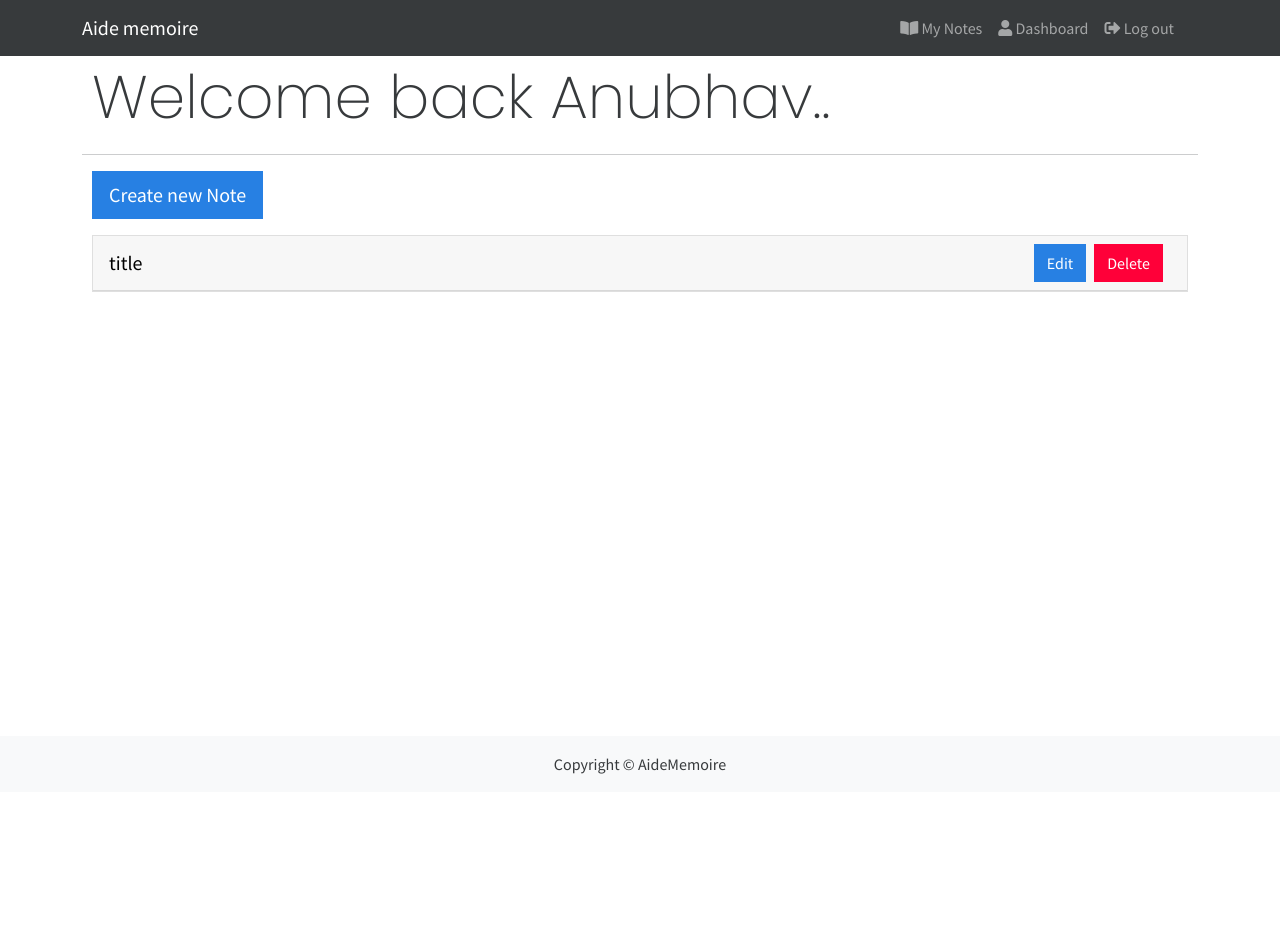
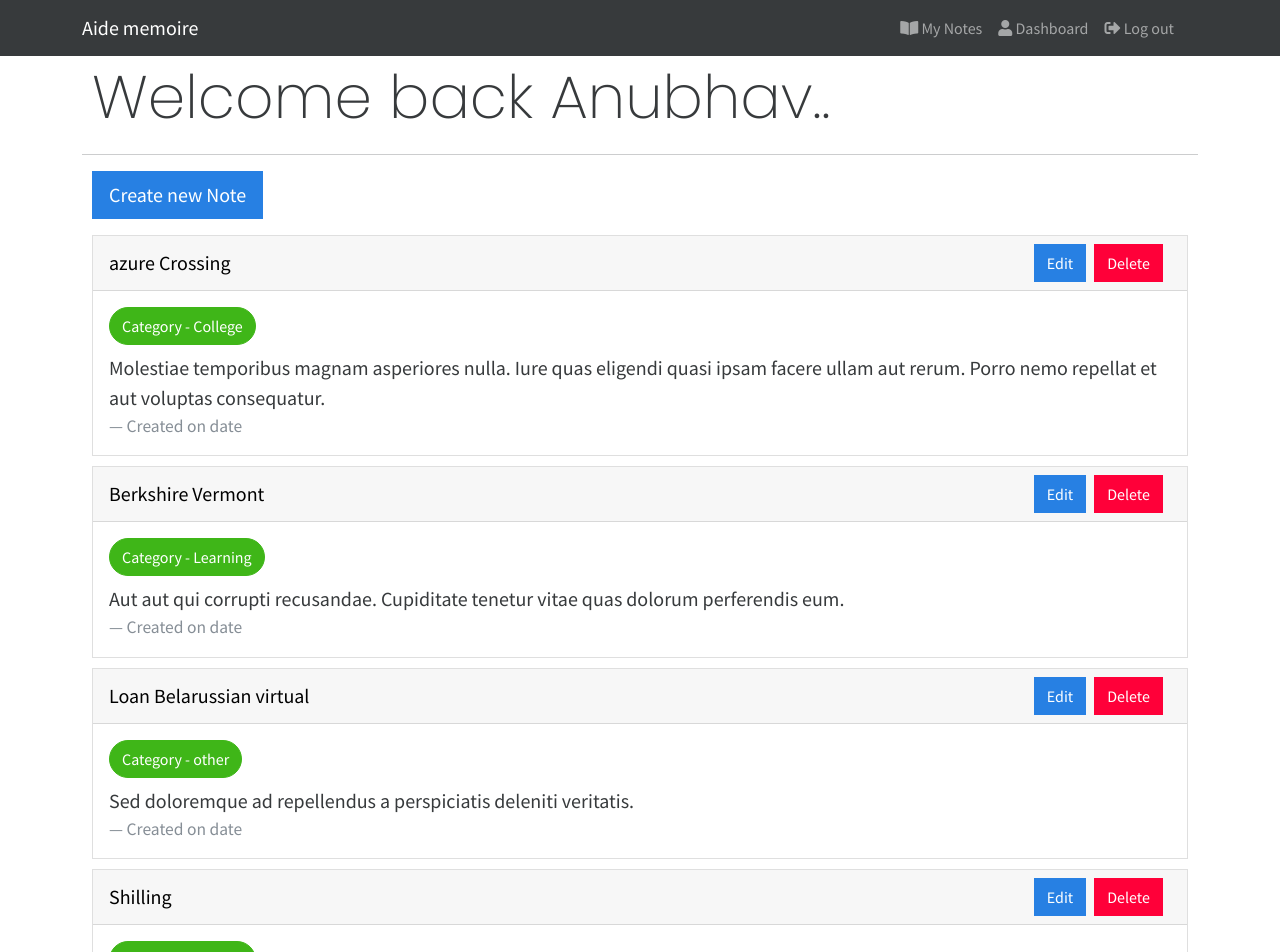
Before and after one commit to anubhavcu/aide-memoire, a React (Create React App) app in the folder frontend/: page /notes in a window 1280 px wide. Shown: the top 952 px of the page. Before the commit the page ends 800 px from the top, so only its background shows below. Built offline with nearby package versions, Linux system fonts and the light colour scheme.

Commit message:
added body contents in Notes component
- copied notes.js file temporarily for rendering notes, later it will be
  fetched from backend
- added content for body for each note using Cards
- added some styling to the cards

```diff
--- a/frontend/src/components/screens/Notes/Notes.jsx
+++ b/frontend/src/components/screens/Notes/Notes.jsx
@@ -1,8 +1,17 @@
-import { Button, Card } from 'react-bootstrap';
+import { Badge, Button, Card } from 'react-bootstrap';
 import { Link } from 'react-router-dom';
 import MainScreen from '../../MainScreen';
+import { useEffect } from 'react';
+import notes from '../../../notes.js';
 
 const Notes = () => {
+  useEffect(() => {
+    console.log(notes);
+  }, []);
+  const handleDelete = (id) => {
+    if (window.confirm('Are you sure?')) {
+    }
+  };
   return (
     <MainScreen title='Welcome back Anubhav..' children='hello world'>
       <Link to='/createnote'>
@@ -10,6 +19,7 @@ const Notes = () => {
           Create new Note
         </Button>
       </Link>
+      {notes.map((note) => (
         <Card style={{ margin: 10 }}>
           <Card.Header style={{ display: 'flex' }}>
             <span
@@ -22,16 +32,35 @@ const Notes = () => {
                 cursor: 'pointer',
               }}
             >
-            title
+              {note.title}
             </span>
             <div>
+              <Link to={`/note/${note._id}`}>
                 <Button>Edit</Button>
-            <Button variant='danger' className='mx-2'>
+              </Link>
+              <Button
+                variant='danger'
+                className='mx-2'
+                onClick={() => handleDelete(note._id)}
+              >
                 Delete
               </Button>
             </div>
           </Card.Header>
+          <Card.Body>
+            <h4>
+              {/* <Badge variant='success'>Category -{note.category}</Badge> */}
+              <Button variant='success' style={{ borderRadius: 25 }}>
+                Category - {note.category}
+              </Button>
+            </h4>
+            <blockquote className='blockquote mb-0'>
+              <p>{note.content}</p>
+              <footer className='blockquote-footer'>Created on date</footer>
+            </blockquote>
+          </Card.Body>
         </Card>
+      ))}
     </MainScreen>
   );
 };
@@ -39,3 +68,6 @@ const Notes = () => {
 export default Notes;
 
 // for flex : 1  - https://developer.mozilla.org/en-US/docs/Web/CSS/flex
+
+// ! Badge now showing inside of Card, used Button instead.
+// * Clicking on category button should filter out notes of same category -- add this feature later
--- /dev/null
+++ b/frontend/src/notes.js
@@ -0,0 +1,44 @@
+const notes = [
+  {
+    _id: '1',
+    title: 'azure Crossing',
+    content:
+      'Molestiae temporibus magnam asperiores nulla. Iure quas eligendi quasi ipsam facere ullam aut rerum. Porro nemo repellat et aut voluptas consequatur.',
+    category: 'College',
+  },
+  {
+    _id: '2',
+    title: 'Berkshire Vermont',
+    content:
+      'Aut aut qui corrupti recusandae. Cupiditate tenetur vitae quas dolorum perferendis eum.',
+
+    category: 'Learning',
+  },
+  {
+    _id: '3',
+    title: 'Loan Belarussian virtual',
+    content: 'Sed doloremque ad repellendus a perspiciatis deleniti veritatis.',
+    category: 'other',
+  },
+
+  {
+    _id: '4',
+    title: 'Shilling',
+    content: 'Iure accusamus vel consequatur.',
+    category: 'College',
+  },
+  {
+    _id: '5',
+    title: 'solution-oriented Regional',
+    content: 'Suscipit esse culpa esse quia.',
+    category: 'Learning',
+  },
+  {
+    _id: '6',
+    title: ' microchip',
+    content: 'Veritatis assumenda fuga in accusamus consectetur neque.',
+    category: 'other',
+  },
+];
+
+module.exports = notes;
```
Lines whose indentation alone changed are shown as unchanged.
